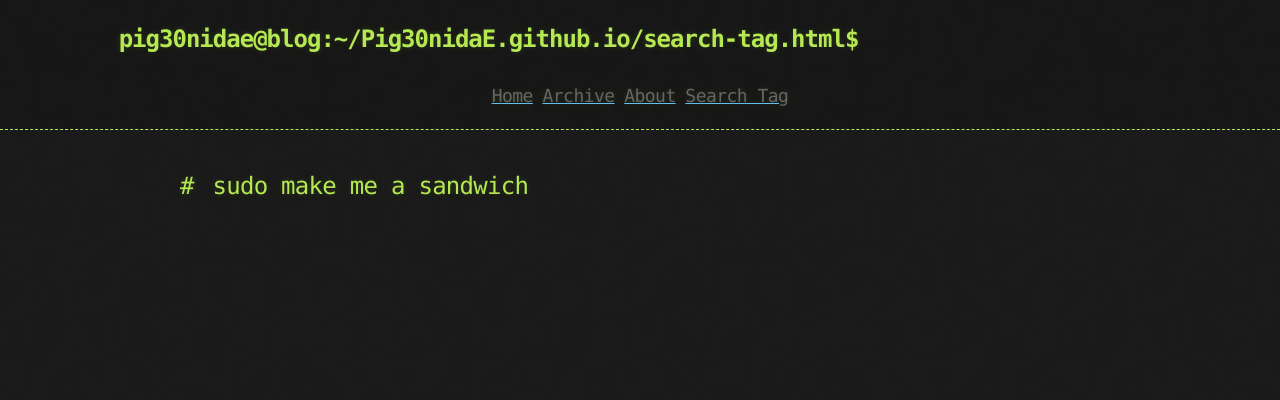
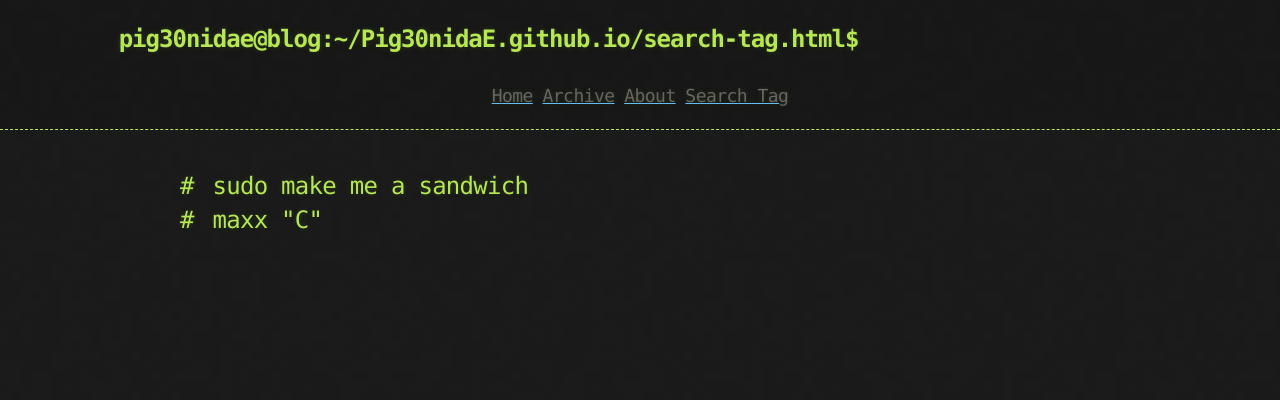
Before and after one commit to Pig30nidaE/Pig30nidaE.github.io, a Jekyll site: the page built from search-tag.md, in a window 1280 px wide. Shown: the top 400 px of the page. Built offline with Jekyll 4.4.1, drawn with Linux system fonts in a browser that asks for light colours.

Commit message:
refactor: search-tag maxx "C" added

```diff
--- a/search-tag.md
+++ b/search-tag.md
@@ -7,6 +7,7 @@ title: search tag
 	<h2>
 		<ul id="search-tag">
 			<li> sudo make me a sandwich</li>
+			<li> maxx "C"</li>
 		</ul>
 	</h2>
 </section>
```
